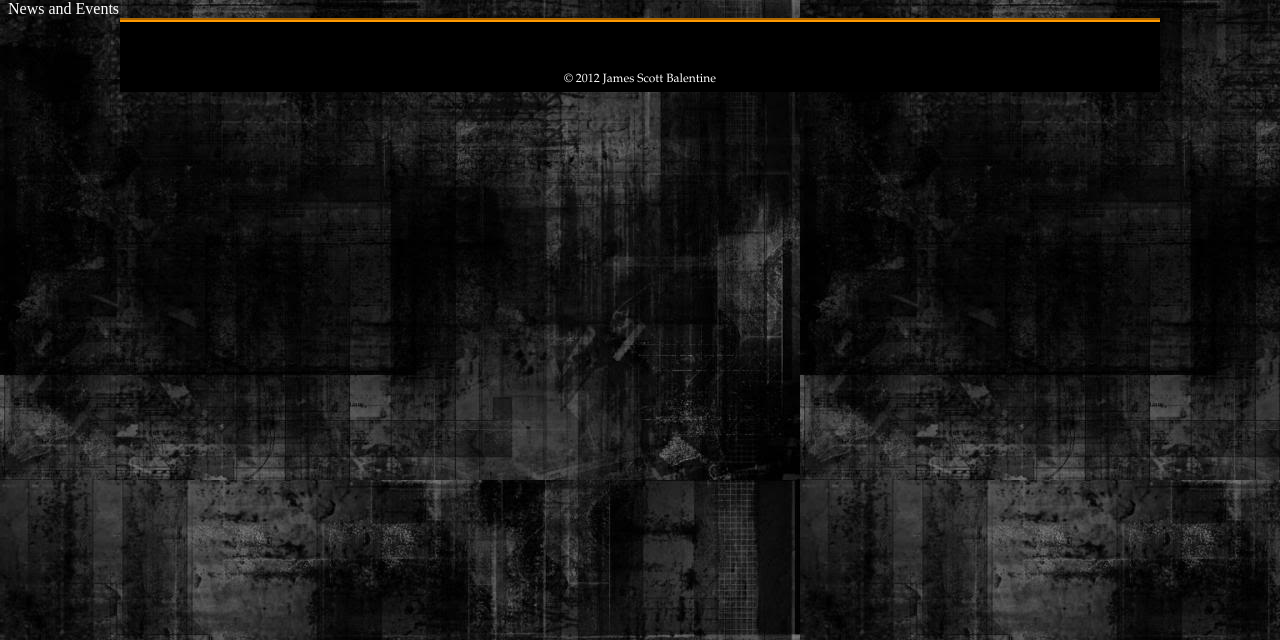
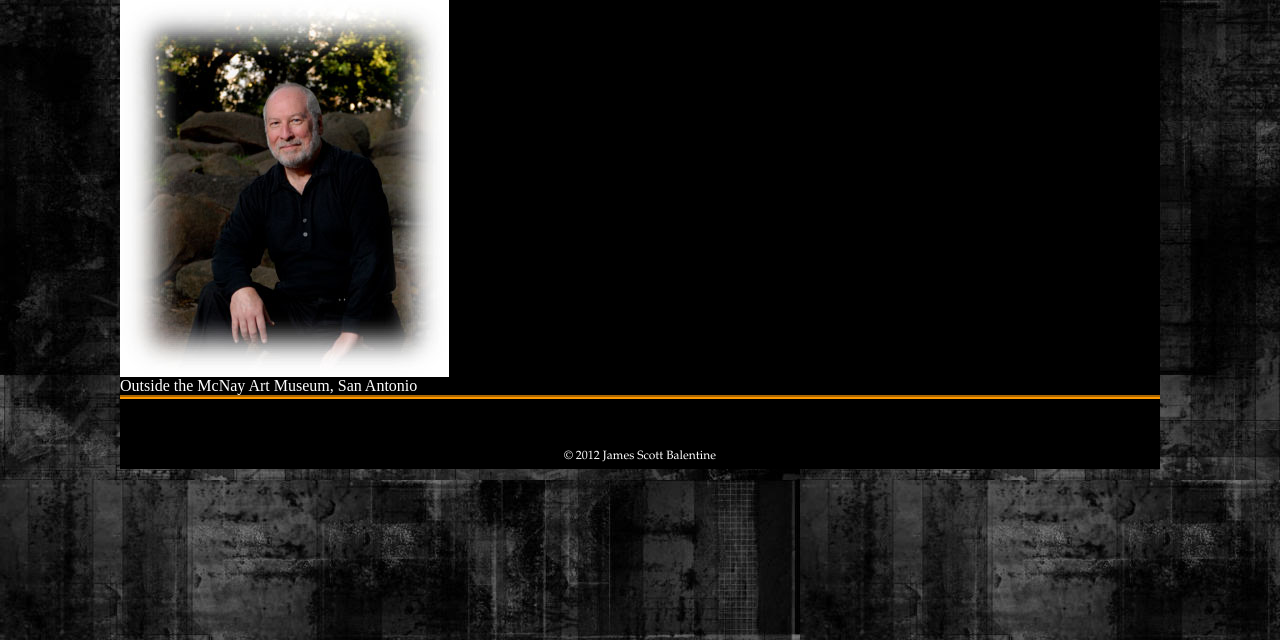
Before and after one commit to jamesbalentine/jamesscottbalentine-site, a PHP site: page /index.php?page=mcnay2 in a window 1280 px wide. Shown: the part 160-800 px from the top of the page. Run offline with PHP 8.4, Linux system fonts and the light colour scheme.

Commit message:
Added new image; changed syntax in catalog.php; created news.php content.

```diff
--- a/inc/catalog.php
+++ b/inc/catalog.php
@@ -1,7 +1,7 @@
 <div id="main-content" class="container">
   <div class="body">
-    <div img src="C/Images/PianoMusicSoft.png"></div>
-    <div img src="C/Images/GuildhianLogoInvert.png"></div>
+    <img src="../Images/PianoMusicSoft.png">
+    <img src="../Images/GuildhianLogoInvert.png">
   </div>
 </div>
   <table class="catalog-category">
--- a/inc/news.php
+++ b/inc/news.php
@@ -1 +1,8 @@
-News and Events
+<div id="main-content" class="container">
+	<div class="body">
+		<div class="image-quote-wrapper">
+			<img id="mcnayimage" src="../Images/mcnay2.jpg" alt="Outside the McNay">
+			<div id="newscaption">Outside the McNay Art Museum, San Antonio</div>
+		</div>
+	</div>
+</div>
```
Also changed, not shown: Images/mcnay2.jpg (added).
